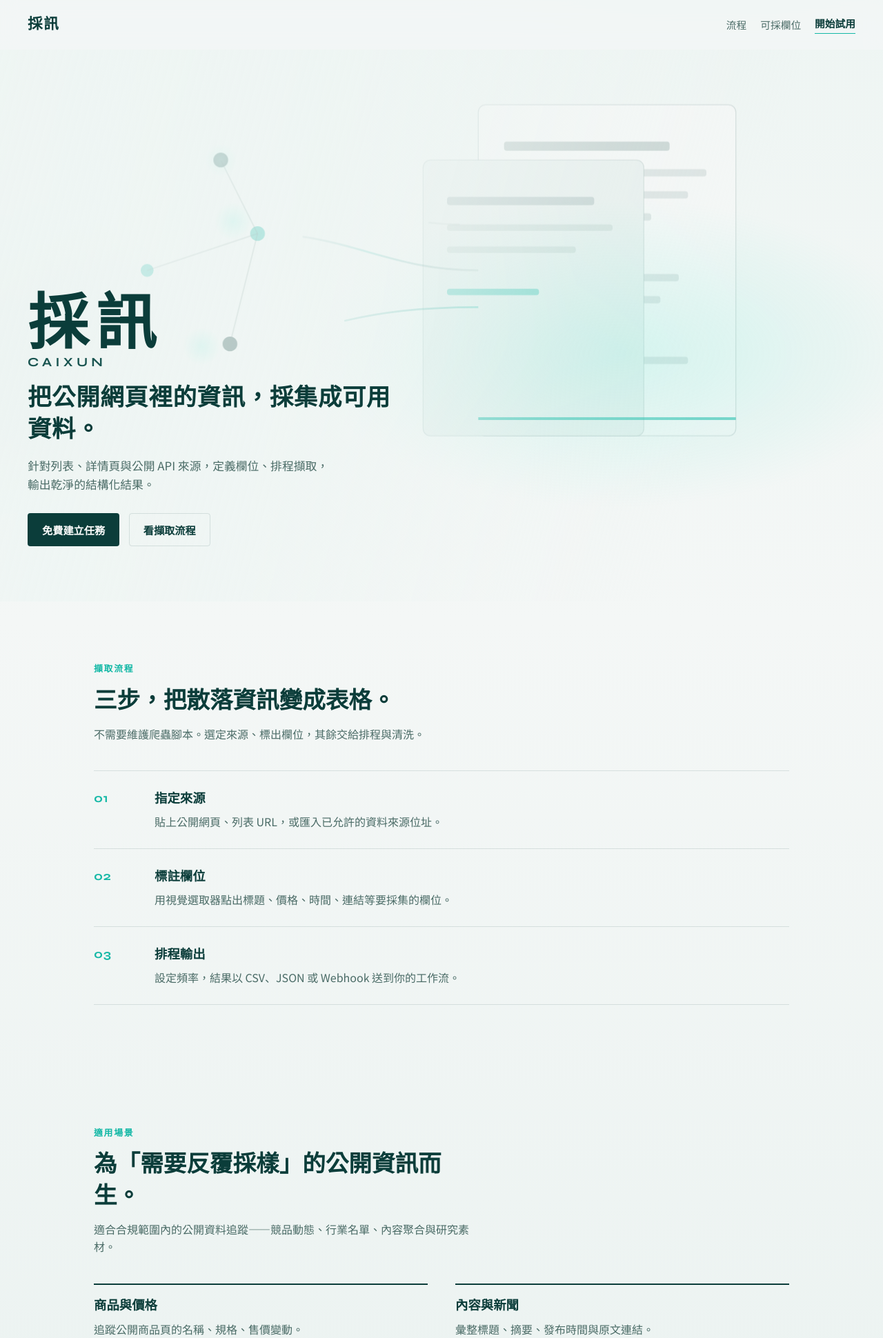
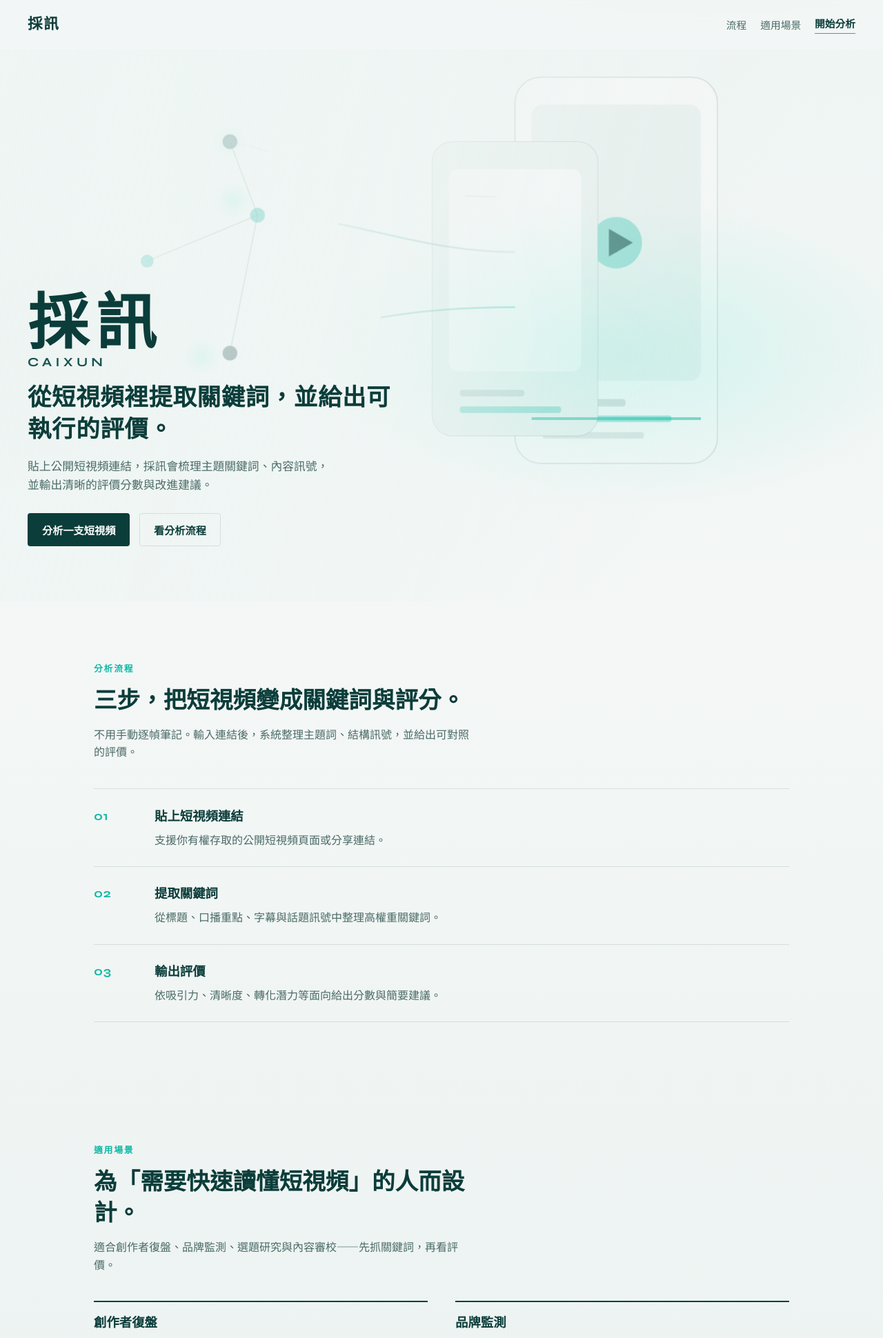
Before and after one commit to HKQ00852/my-first-project, a Flask app: page / in a window 1280 px wide. Shown: the top 1940 px of the page at 69% size. Run offline with Flask 3, Linux system fonts and the light colour scheme.

Commit message:
Reposition 採訊 as short-video keyword evaluation
Update the Flask landing page and demo analyze flow for network
short videos: extract ranked keywords and return a content score
with actionable evaluation notes.

Co-authored-by: HKQ00852 <HKQ00852@users.noreply.github.com>

```diff
--- a/app.py
+++ b/app.py
@@ -1,11 +1,35 @@
 from __future__ import annotations
 
+import hashlib
 from urllib.parse import urlparse
 
 from flask import Flask, flash, redirect, render_template, request, url_for
 
 app = Flask(__name__)
 app.secret_key = "caixun-demo-dev-key"
+
+KEYWORD_POOL = [
+    ("口播節奏", "內容結構"),
+    ("產品賣點", "商業轉化"),
+    ("情緒鉤子", "開頭吸引力"),
+    ("場景真實感", "畫面質感"),
+    ("行動呼籲", "轉化設計"),
+    ("話題熱度", "趨勢相關"),
+    ("字幕清晰度", "可讀性"),
+    ("品牌露出", "品牌識別"),
+    ("評論互動", "社群訊號"),
+    ("完播潛力", "留存表現"),
+    ("痛點共鳴", "受眾貼合"),
+    ("資訊密度", "表達效率"),
+]
+
+EVAL_NOTES = [
+    "開頭前三秒有明確鉤子，關鍵詞集中，適合做系列化內容。",
+    "賣點出現偏晚，建議把核心關鍵詞提前到前五秒。",
+    "情緒與資訊平衡不錯，可再強化一次明確的行動呼籲。",
+    "畫面與口播關鍵詞一致，評價穩定，適合品牌監測對照。",
+    "話題相關性高，但字幕關鍵詞重複偏多，可精簡表達。",
+]
 
 
 def is_public_http_url(value: str) -> bool:
@@ -16,20 +40,60 @@ def is_public_http_url(value: str) -> bool:
     return parsed.scheme in {"http", "https"} and bool(parsed.netloc)
 
 
+def demo_analyze(video_url: str) -> dict:
+    """Deterministic demo result for a short-video URL."""
+    digest = hashlib.sha256(video_url.encode("utf-8")).hexdigest()
+    seed = int(digest[:8], 16)
+    score = 62 + (seed % 35)  # 62–96
+    start = seed % len(KEYWORD_POOL)
+    keywords = []
+    seen = set()
+    offset = 0
+    while len(keywords) < 5 and offset < len(KEYWORD_POOL):
+        term, aspect = KEYWORD_POOL[(start + offset * 2) % len(KEYWORD_POOL)]
+        offset += 1
+        if term in seen:
+            continue
+        seen.add(term)
+        weight = 92 - len(keywords) * 11 - (seed % 5)
+        keywords.append(
+            {
+                "term": term,
+                "aspect": aspect,
+                "weight": max(48, weight),
+            }
+        )
+    note = EVAL_NOTES[seed % len(EVAL_NOTES)]
+    if score >= 85:
+        grade = "優秀"
+    elif score >= 72:
+        grade = "良好"
+    else:
+        grade = "待優化"
+    return {
+        "url": video_url,
+        "score": score,
+        "grade": grade,
+        "keywords": keywords,
+        "note": note,
+    }
+
+
 @app.get("/")
 def home():
-    return render_template("index.html", analyzed_url=None)
+    return render_template("index.html", result=None)
 
 
 @app.post("/analyze")
 def analyze():
-    source_url = (request.form.get("url") or "").strip()
-    if not is_public_http_url(source_url):
-        flash("請輸入有效的公開網頁網址（http 或 https）。", "error")
+    video_url = (request.form.get("url") or "").strip()
+    if not is_public_http_url(video_url):
+        flash("請輸入有效的短視頻公開連結（http 或 https）。", "error")
         return redirect(url_for("home") + "#start")
 
-    flash("已收到來源網址。這是示範介面，尚未實際抓取。", "ok")
-    return render_template("index.html", analyzed_url=source_url)
+    result = demo_analyze(video_url)
+    flash("已完成示範分析：關鍵詞提取與內容評價已生成。", "ok")
+    return render_template("index.html", result=result)
 
 
 if __name__ == "__main__":
--- a/static/js/main.js
+++ b/static/js/main.js
@@ -10,3 +10,8 @@ document.querySelectorAll("[data-reveal]").forEach((section) => {
   );
   observer.observe(section);
 });
+
+const result = document.getElementById("result");
+if (result) {
+  result.scrollIntoView({ behavior: "smooth", block: "start" });
+}
--- a/templates/index.html
+++ b/templates/index.html
@@ -6,7 +6,7 @@
     <meta name="viewport" content="width=device-width, initial-scale=1.0" />
     <meta
       name="description"
-      content="採訊 — 把公開網頁裡的資訊，採集成可用的結構化資料。"
+      content="採訊 — 對網絡短視頻進行關鍵詞提取與內容評價。"
     />
     <link rel="preconnect" href="https://fonts.googleapis.com" />
     <link rel="preconnect" href="https://fonts.gstatic.com" crossorigin />
@@ -15,7 +15,7 @@
       rel="stylesheet"
     />
     <link rel="stylesheet" href="{{ url_for('static', filename='css/style.css') }}" />
-    <title>採訊 CaiXun — 資訊擷取</title>
+    <title>採訊 CaiXun — 短視頻關鍵詞與評價</title>
   </head>
   <body>
     <div class="page">
@@ -23,8 +23,8 @@
         <a class="logo" href="#top">採訊</a>
         <nav class="nav">
           <a href="#how">流程</a>
-          <a href="#fields">可採欄位</a>
-          <a class="nav-cta" href="#start">開始試用</a>
+          <a href="#fields">適用場景</a>
+          <a class="nav-cta" href="#start">開始分析</a>
         </nav>
       </header>
 
@@ -45,45 +45,42 @@
                 </radialGradient>
               </defs>
 
+              <!-- Phone / short-video frame -->
               <g class="doc-plane doc-a">
-                <rect x="520" y="120" width="280" height="360" rx="8" fill="#F4F7F6" stroke="#0B3D3A" stroke-opacity="0.12" />
-                <rect x="548" y="160" width="180" height="10" rx="3" fill="#0B3D3A" fill-opacity="0.18" />
-                <rect x="548" y="190" width="220" height="8" rx="3" fill="#0B3D3A" fill-opacity="0.1" />
-                <rect x="548" y="214" width="200" height="8" rx="3" fill="#0B3D3A" fill-opacity="0.1" />
-                <rect x="548" y="238" width="160" height="8" rx="3" fill="#0B3D3A" fill-opacity="0.1" />
-                <rect x="548" y="280" width="120" height="8" rx="3" fill="#14B8A6" fill-opacity="0.45" />
-                <rect x="548" y="304" width="190" height="8" rx="3" fill="#0B3D3A" fill-opacity="0.1" />
-                <rect x="548" y="328" width="170" height="8" rx="3" fill="#0B3D3A" fill-opacity="0.1" />
-                <rect x="548" y="370" width="140" height="8" rx="3" fill="#14B8A6" fill-opacity="0.35" />
-                <rect x="548" y="394" width="200" height="8" rx="3" fill="#0B3D3A" fill-opacity="0.1" />
+                <rect x="560" y="90" width="220" height="420" rx="28" fill="#F4F7F6" stroke="#0B3D3A" stroke-opacity="0.16" />
+                <rect x="578" y="120" width="184" height="300" rx="12" fill="#E8F0EE" />
+                <circle cx="670" cy="270" r="28" fill="#14B8A6" fill-opacity="0.35" />
+                <polygon points="662,255 662,285 688,270" fill="#0B3D3A" fill-opacity="0.55" />
+                <rect x="590" y="440" width="90" height="8" rx="3" fill="#0B3D3A" fill-opacity="0.14" />
+                <rect x="590" y="458" width="140" height="7" rx="3" fill="#14B8A6" fill-opacity="0.4" />
+                <rect x="590" y="476" width="110" height="7" rx="3" fill="#0B3D3A" fill-opacity="0.1" />
               </g>
 
               <g class="doc-plane doc-b">
-                <rect x="460" y="180" width="240" height="300" rx="8" fill="#E8F0EE" stroke="#0B3D3A" stroke-opacity="0.1" />
-                <rect x="486" y="220" width="160" height="9" rx="3" fill="#0B3D3A" fill-opacity="0.14" />
-                <rect x="486" y="250" width="180" height="7" rx="3" fill="#0B3D3A" fill-opacity="0.08" />
-                <rect x="486" y="274" width="140" height="7" rx="3" fill="#0B3D3A" fill-opacity="0.08" />
-                <rect x="486" y="320" width="100" height="7" rx="3" fill="#14B8A6" fill-opacity="0.4" />
+                <rect x="470" y="160" width="180" height="320" rx="22" fill="#E8F0EE" stroke="#0B3D3A" stroke-opacity="0.1" />
+                <rect x="488" y="190" width="144" height="220" rx="10" fill="#F4F7F6" />
+                <rect x="500" y="430" width="70" height="7" rx="3" fill="#0B3D3A" fill-opacity="0.12" />
+                <rect x="500" y="448" width="110" height="7" rx="3" fill="#14B8A6" fill-opacity="0.35" />
               </g>
 
-              <path class="flow-line" d="M520 300 C420 300, 380 260, 280 260" fill="none" stroke="url(#lineGrad)" stroke-width="2" />
-              <path class="flow-line delay-1" d="M520 340 C400 340, 360 360, 280 380" fill="none" stroke="url(#lineGrad)" stroke-width="2" />
-              <path class="flow-line delay-2" d="M500 250 C400 250, 340 200, 260 180" fill="none" stroke="url(#lineGrad)" stroke-width="2" />
+              <path class="flow-line" d="M560 280 C450 280, 380 240, 280 240" fill="none" stroke="url(#lineGrad)" stroke-width="2" />
+              <path class="flow-line delay-1" d="M560 340 C430 340, 360 360, 270 390" fill="none" stroke="url(#lineGrad)" stroke-width="2" />
+              <path class="flow-line delay-2" d="M540 220 C420 220, 340 180, 250 160" fill="none" stroke="url(#lineGrad)" stroke-width="2" />
 
               <g class="data-nodes">
-                <circle class="node n1" cx="240" cy="180" r="8" fill="#0B3D3A" />
-                <circle class="node-pulse n1" cx="240" cy="180" r="18" fill="url(#nodeGlow)" />
-                <circle class="node n2" cx="280" cy="260" r="8" fill="#14B8A6" />
-                <circle class="node-pulse n2" cx="280" cy="260" r="18" fill="url(#nodeGlow)" />
-                <circle class="node n3" cx="250" cy="380" r="8" fill="#0B3D3A" />
-                <circle class="node-pulse n3" cx="250" cy="380" r="18" fill="url(#nodeGlow)" />
-                <circle class="node n4" cx="160" cy="300" r="7" fill="#14B8A6" />
-                <line x1="240" y1="180" x2="280" y2="260" stroke="#0B3D3A" stroke-opacity="0.25" stroke-width="1.5" />
-                <line x1="280" y1="260" x2="250" y2="380" stroke="#0B3D3A" stroke-opacity="0.25" stroke-width="1.5" />
-                <line x1="280" y1="260" x2="160" y2="300" stroke="#0B3D3A" stroke-opacity="0.25" stroke-width="1.5" />
+                <circle class="node n1" cx="250" cy="160" r="8" fill="#0B3D3A" />
+                <circle class="node-pulse n1" cx="250" cy="160" r="18" fill="url(#nodeGlow)" />
+                <circle class="node n2" cx="280" cy="240" r="8" fill="#14B8A6" />
+                <circle class="node-pulse n2" cx="280" cy="240" r="18" fill="url(#nodeGlow)" />
+                <circle class="node n3" cx="250" cy="390" r="8" fill="#0B3D3A" />
+                <circle class="node-pulse n3" cx="250" cy="390" r="18" fill="url(#nodeGlow)" />
+                <circle class="node n4" cx="160" cy="290" r="7" fill="#14B8A6" />
+                <line x1="250" y1="160" x2="280" y2="240" stroke="#0B3D3A" stroke-opacity="0.25" stroke-width="1.5" />
+                <line x1="280" y1="240" x2="250" y2="390" stroke="#0B3D3A" stroke-opacity="0.25" stroke-width="1.5" />
+                <line x1="280" y1="240" x2="160" y2="290" stroke="#0B3D3A" stroke-opacity="0.25" stroke-width="1.5" />
               </g>
 
-              <rect class="scan-line" x="520" y="120" width="280" height="3" fill="#14B8A6" opacity="0.7" />
+              <rect class="scan-line" x="578" y="120" width="184" height="3" fill="#14B8A6" opacity="0.7" />
             </svg>
           </div>
 
@@ -92,43 +89,43 @@
               <span class="brand-zh">採訊</span>
               <span class="brand-en">CaiXun</span>
             </p>
-            <h1>把公開網頁裡的資訊，採集成可用資料。</h1>
+            <h1>從短視頻裡提取關鍵詞，並給出可執行的評價。</h1>
             <p class="lede">
-              針對列表、詳情頁與公開 API 來源，定義欄位、排程擷取，輸出乾淨的結構化結果。
+              貼上公開短視頻連結，採訊會梳理主題關鍵詞、內容訊號，並輸出清晰的評價分數與改進建議。
             </p>
             <div class="cta-row">
-              <a class="btn primary" href="#start">免費建立任務</a>
-              <a class="btn ghost" href="#how">看擷取流程</a>
+              <a class="btn primary" href="#start">分析一支短視頻</a>
+              <a class="btn ghost" href="#how">看分析流程</a>
             </div>
           </div>
         </section>
 
         <section id="how" class="section how" data-reveal>
-          <p class="section-kicker">擷取流程</p>
-          <h2>三步，把散落資訊變成表格。</h2>
+          <p class="section-kicker">分析流程</p>
+          <h2>三步，把短視頻變成關鍵詞與評分。</h2>
           <p class="section-lede">
-            不需要維護爬蟲腳本。選定來源、標出欄位，其餘交給排程與清洗。
+            不用手動逐幀筆記。輸入連結後，系統整理主題詞、結構訊號，並給出可對照的評價。
           </p>
           <ol class="flow-steps">
             <li>
               <span class="step-num">01</span>
               <div>
-                <h3>指定來源</h3>
-                <p>貼上公開網頁、列表 URL，或匯入已允許的資料來源位址。</p>
+                <h3>貼上短視頻連結</h3>
+                <p>支援你有權存取的公開短視頻頁面或分享連結。</p>
               </div>
             </li>
             <li>
               <span class="step-num">02</span>
               <div>
-                <h3>標註欄位</h3>
-                <p>用視覺選取器點出標題、價格、時間、連結等要採集的欄位。</p>
+                <h3>提取關鍵詞</h3>
+                <p>從標題、口播重點、字幕與話題訊號中整理高權重關鍵詞。</p>
               </div>
             </li>
             <li>
               <span class="step-num">03</span>
               <div>
-                <h3>排程輸出</h3>
-                <p>設定頻率，結果以 CSV、JSON 或 Webhook 送到你的工作流。</p>
+                <h3>輸出評價</h3>
+                <p>依吸引力、清晰度、轉化潛力等面向給出分數與簡要建議。</p>
               </div>
             </li>
           </ol>
@@ -136,34 +133,34 @@
 
         <section id="fields" class="section fields" data-reveal>
           <p class="section-kicker">適用場景</p>
-          <h2>為「需要反覆採樣」的公開資訊而生。</h2>
+          <h2>為「需要快速讀懂短視頻」的人而設計。</h2>
           <p class="section-lede">
-            適合合規範圍內的公開資料追蹤——競品動態、行業名單、內容聚合與研究素材。
+            適合創作者復盤、品牌監測、選題研究與內容審校——先抓關鍵詞，再看評價。
           </p>
           <ul class="field-list">
             <li>
-              <strong>商品與價格</strong>
-              <span>追蹤公開商品頁的名稱、規格、售價變動。</span>
+              <strong>創作者復盤</strong>
+              <span>看清自己影片的核心關鍵詞與結構評分，調整下支內容。</span>
             </li>
             <li>
-              <strong>內容與新聞</strong>
-              <span>彙整標題、摘要、發布時間與原文連結。</span>
+              <strong>品牌監測</strong>
+              <span>追蹤競品短視頻的話題詞與表達強度，建立對照基準。</span>
             </li>
             <li>
-              <strong>名單與目錄</strong>
-              <span>採集機構、門市、聯絡方式等公開目錄欄位。</span>
+              <strong>選題研究</strong>
+              <span>從熱門短視頻中抽出高頻主題詞，輔助內容規劃。</span>
             </li>
             <li>
-              <strong>研究素材</strong>
-              <span>定期抽樣公開統計頁與公告，建立可分析資料集。</span>
+              <strong>內容審校</strong>
+              <span>快速檢查訊息密度、開頭鉤子與行動呼籲是否到位。</span>
             </li>
           </ul>
         </section>
 
         <section id="start" class="section final-cta">
-          <h2>開始你的第一個擷取任務</h2>
+          <h2>開始分析一支短視頻</h2>
           <p>
-            輸入一個公開網頁網址，採訊會協助你標出欄位並產出第一份結構化結果。
+            輸入公開短視頻連結，採訊會生成示範版關鍵詞列表與內容評價。
           </p>
 
           {% with messages = get_flashed_messages(with_categories=true) %}
@@ -176,32 +173,52 @@
             {% endif %}
           {% endwith %}
 
-          {% if analyzed_url %}
-            <p class="analyze-result">
-              已記錄來源：<code>{{ analyzed_url }}</code>
-            </p>
-          {% endif %}
-
           <form class="start-form" action="{{ url_for('analyze') }}" method="post">
-            <label class="sr-only" for="source-url">來源網址</label>
+            <label class="sr-only" for="source-url">短視頻連結</label>
             <input
               id="source-url"
               name="url"
               type="url"
-              placeholder="https://example.com/list"
+              placeholder="https://example.com/video/123"
               autocomplete="url"
-              value="{{ analyzed_url or '' }}"
+              value="{{ result.url if result else '' }}"
               required
             />
-            <button type="submit" class="btn primary">分析此頁</button>
+            <button type="submit" class="btn primary">提取並評價</button>
           </form>
-          <p class="fineprint">示範介面 · 僅處理你有權存取的公開資訊 · Flask</p>
+          <p class="fineprint">示範介面 · 僅處理你有權存取的公開內容 · 結果為本地演示分析</p>
+
+          {% if result %}
+            <div class="result-panel" id="result">
+              <div class="result-score">
+                <p class="result-score-label">綜合評價</p>
+                <p class="result-score-value">
+                  <span class="score-num">{{ result.score }}</span>
+                  <span class="score-grade">{{ result.grade }}</span>
+                </p>
+                <p class="result-note">{{ result.note }}</p>
+                <p class="result-source">來源：<code>{{ result.url }}</code></p>
+              </div>
+              <div class="result-keywords">
+                <h3>關鍵詞提取</h3>
+                <ol class="keyword-rank">
+                  {% for item in result.keywords %}
+                    <li>
+                      <span class="kw-term">{{ item.term }}</span>
+                      <span class="kw-aspect">{{ item.aspect }}</span>
+                      <span class="kw-weight" style="--w: {{ item.weight }}%">{{ item.weight }}</span>
+                    </li>
+                  {% endfor %}
+                </ol>
+              </div>
+            </div>
+          {% endif %}
         </section>
       </main>
 
       <footer class="footer">
         <span class="logo">採訊</span>
-        <span>資訊擷取產品示範頁 · Python / Flask</span>
+        <span>短視頻關鍵詞提取與評價 · Python / Flask</span>
       </footer>
     </div>
     <script src="{{ url_for('static', filename='js/main.js') }}"></script>
```
Also changed, not shown: static/css/style.css (+121 -6 lines), README.md, static/favicon.svg.
